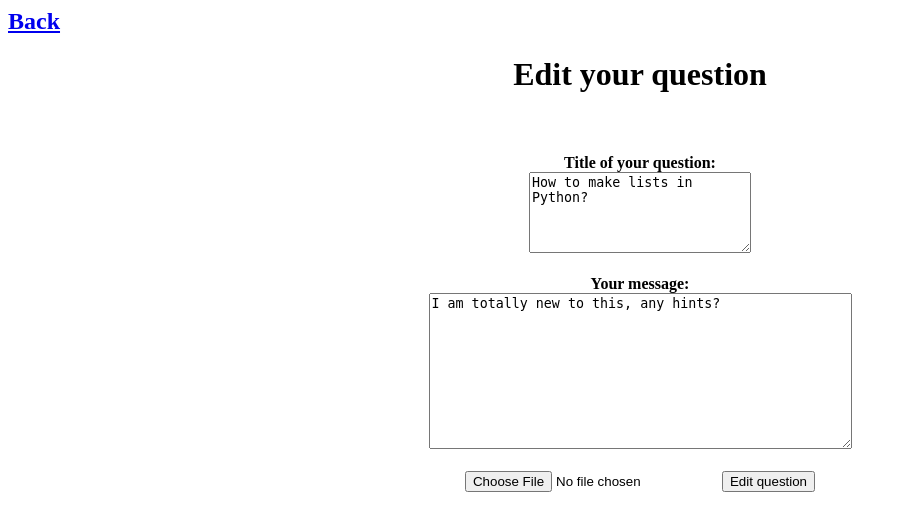
After one commit to dudaskobendeguz/askmate2_v2, a Flask app: page /question/1/edit in a window 1280 px wide. The commit adds this page. Shown: the top 531 px of the page, without its empty margins (0-905 px from the left). Run offline with Flask 2, Linux system fonts and the light colour scheme; some libraries are stand-ins or nearby versions.

Commit message:
edit question and answer DONE

```diff
--- a/data/question.csv
+++ b/data/question.csv
@@ -1,5 +1,5 @@
 id,username,submission_time,view_number,vote_number,title,message,image
-1,belaba12,1493368154,49,-5,How to make lists in Python?,"I am totally new to this, any hints?",
+1,belaba12,1493368154,51,-5,How to make lists in Python?,"I am totally new to this, any hints?",
 2,benibaba321,1493068124,17,30,Wordpress loading multiple jQuery Versions,"I developed a plugin that uses the jquery booklet plugin (http://builtbywill.com/booklet/#/) this plugin binds a function to $ so I cann call $('.myBook').booklet();
 
 I could easy managing the loading order with wp_enqueue_script so first I load jquery then I load booklet so everything is fine.
@@ -18,9 +18,12 @@ This is the code I'm using to draw the image (that works on web/desktop but not
 5,bende,1493015432,1366,51,Drawing canvas with an image picked with Cordova Camera Plugin,"I'm getting an image from device and drawing a canvas with filters using Pixi JS. It works all well using computer to get an image. But when I'm on IOS, it throws errors such as cross origin issue, or that I'm trying to use an unknown format.
 
 This is the code I'm using to draw the image (that works on web/desktop but not cordova built ios app)",
-6,bende,1493015432,1370,58,Drawing canvas with an image picked with Cordova Camera Plugin,"I'm getting an image from device and drawing a canvas with filters using Pixi JS. It works all well using computer to get an image. But when I'm on IOS, it throws errors such as cross origin issue, or that I'm trying to use an unknown format.
+6,bende,1493015432,1371,58,Drawing canvas with an image picked with Cordova Camera Plugin,"I'm getting an image from device and drawing a canvas with filters using Pixi JS. It works all well using computer to get an image. But when I'm on IOS, it throws errors such as cross origin issue, or that I'm trying to use an unknown format.
 
 This is the code I'm using to draw the image (that works on web/desktop but not cordova built ios app)",
-zsu_1637855404.3811686,zsu,1637855404.3811686,1,0,GYM,Bende mész gyúrni??????,
-zsu_1637855441.6682,zsu,1637855441.6682,0,0,GYM,Menjéééééééél,
-zsu_1637855859.5298522,zsu,1637855859.5298522,2,0,cccccccccccc,ccccccccccccc,macesz.png
+zsu_1637855441.6682,zsu,1637855441.6682,4,0,GYM,Menjéééééééél,
+zsu_1637859088.4959874,zsu,1637859088.4959874,6,0,Beni,kösziiiiii köszziiiiiii,
+zsu_1637855859.5298522,zsu,1637855859.5298522,20,0,Na teszt megint,pápápápá----,macesz.png
+zsu_1637867501.1734967,zsu,1637867501.1734967,9,0,mukszziiik,tudom hogy muksziiik!!!zzzzzzzzzzzzz,
+zsu_1637871852.2506826,zsu,1637871852.2506826,3,0,Bendének <3,megcsináltam a részemet Bendus ,
+zsu_1637855404.3811686,zsu,1637855404.3811686,3,0,GYM,Bende mész gyúrni??????!!!!,
--- a/data_manager.py
+++ b/data_manager.py
@@ -54,10 +54,3 @@ def register_new_user(user, users):
     connection.write_file(users, USER_FILE_PATH, USER_HEADER)
     valid_password = True
     return valid_password
-
-
-
-    if request.method == 'POST':
-        question_id = util.create_question(request.form, USER)
-        return redirect(f'/question/{question_id}')
-    return render_template('add_question.html')
--- a/server.py
+++ b/server.py
@@ -8,6 +8,7 @@ USER = None
 
 app = Flask(__name__)
 app.config['UPLOAD_FOLDER'] = UPLOAD_FOLDER
+
 
 @app.route("/")
 @app.route('/login', methods=['POST', 'GET'])
@@ -56,6 +57,26 @@ def display_question(question_id):
     question = util.get_user_post_by_id(question_id, is_question=True)
     answers = data_manager.answers_by_question_id(question_id)
     return render_template('display_question.html', question=question, forum_posts=answers, user=USER)
+
+
+@app.route('/answer/<answer_id>/edit', methods=['POST', 'GET'])
+def edit_answer(answer_id):
+    answer = util.get_user_post_by_id(answer_id, is_question=False)
+    if request.method == 'POST':
+        answer_new_details = request.form
+        util.edit_answer(answer, answer_new_details, answer_id)
+        return redirect('/list')
+    return render_template('edit_answer.html', answer=answer, answer_id=answer_id)
+
+
+@app.route('/question/<question_id>/edit', methods=['POST', 'GET'])
+def edit_question(question_id):
+    question = util.get_user_post_by_id(question_id, is_question=True)
+    if request.method == 'POST':
+        question_new_details = request.form
+        util.edit_question(question, question_new_details, question_id)
+        return redirect(f'/question/{question_id}')
+    return render_template('edit_question.html', question=question, question_id=question_id)
 
 
 @app.route('/question/<question_id>/new-answer', methods=['POST', 'GET'])
--- a/templates/add_answer.html
+++ b/templates/add_answer.html
@@ -2,3 +2,5 @@
 
 {% block h1 %}Write Answer{% endblock %}
 {% block link %}/question/{{ question_id }}/new-answer{% endblock %}
+
+{% block button %}Send answer{% endblock %}
--- a/templates/add_question.html
+++ b/templates/add_question.html
@@ -4,14 +4,14 @@
 
 {% block table %}
     <form action="{% block link %}/add-question{% endblock %}" method="post" enctype="multipart/form-data">
-        <label for="title"><strong>Title of your question:</strong></label><br>
-        <textarea name="title" required rows="5" cols="25"></textarea><br><br>
+        {% block whole_title %}<label for="title"><strong>Title of your question:</strong></label><br>
+        <textarea name="title" required rows="5" cols="25">{% block question_title %}{% endblock %}</textarea><br><br>{% endblock %}
 
         <label for="message"><strong>Your message:</strong></label><br>
-        <textarea name="message" required rows="10" cols="50"></textarea><br><br>
+        <textarea name="message" required rows="10" cols="50">{% block question_message %}{% endblock %}</textarea><br><br>
 
         <input type="file" name="image">
 
-        <button type="submit" value="Upload">Send question</button>
+        <button type="submit" value="Upload">{% block button %}Send question{% endblock %}</button>
     </form>
 {% endblock %}
--- a/templates/display_question.html
+++ b/templates/display_question.html
@@ -1,10 +1,7 @@
 {% extends "list_template.html" %}
 
-{%  block back_button %}
-    <a href="/list"><strong>Back</strong></a>
-{% endblock %}
 
-{% block h1 %}Question from<br> {{ question['username'] }}{% endblock %}
+{% block h1 %}Question from<br> {{ question['username'].capitalize() }}{% endblock %}
 {% block display_question %}
     <h3>Title</h3>
         <p>{{ question['title'] }}
--- /dev/null
+++ b/templates/edit_question.html
@@ -0,0 +1,11 @@
+{% extends "add_question.html" %}
+
+{% block h1 %}Edit your question{% endblock %}
+
+{% block link %}/question/{{ question_id }}/edit{% endblock %}
+
+{% block question_title %}{{ question['title'] }}{% endblock %}
+
+{% block question_message %}{{ question['message'] }}{% endblock %}
+
+{% block button %}Edit question{% endblock %}
--- a/templates/list_template.html
+++ b/templates/list_template.html
@@ -26,7 +26,7 @@
     {% block log_out %}{% endblock %}
 </div>
 <div class="back">
-    {%  block back_button %}{% endblock %}
+    {%  block back_button %}<a href="/list"><strong>Back</strong></a>{% endblock %}
 </div>
 <div class="center">
     <h1>{% block h1 %}{% endblock %}</h1><br>
@@ -49,7 +49,7 @@
             <tr>
             {% block categories %}{% endblock %}
         {% else %}
-            {{ 'There is no question yet' }}
+            {{ 'There is no answer yet' }}
             </tr>
         {% endif %}
         {% if forum_posts != [] %}
--- a/util.py
+++ b/util.py
@@ -33,6 +33,21 @@ def sort_questions(orders):
         is_reverse = True
     ordered_list = sorted(question_list, key=lambda item: [int(item[order_title]) if item[order_title].isdigit() else item[order_title]], reverse=is_reverse)
     return ordered_list
+
+
+def edit_question(question, new_details, question_id):
+    delete_question(question_id)
+    question['title'] = new_details['title']
+    question['message'] = new_details['message']
+    edited_question = question
+    data_manager.export_new_question(edited_question)
+
+
+def edit_answer(answer, new_details, answer_id):
+    delete_answer(answer_id)
+    answer['message'] = new_details['message']
+    edited_answer = answer
+    data_manager.export_new_answers(edited_answer)
 
 
 def create_question(question_details, username, image=None):
```
Also changed, not shown: data/answer.csv (+12 -2 lines), templates/edit_answer.html (added, +11 -0 lines).
